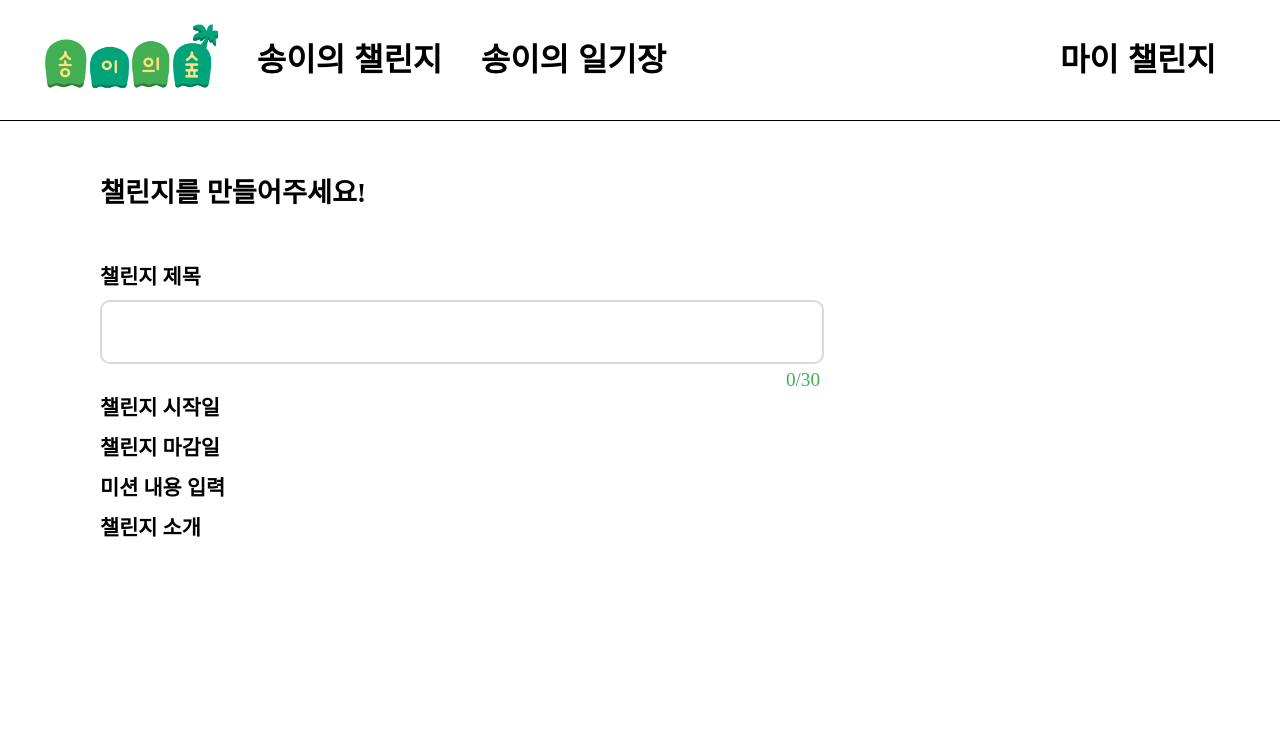
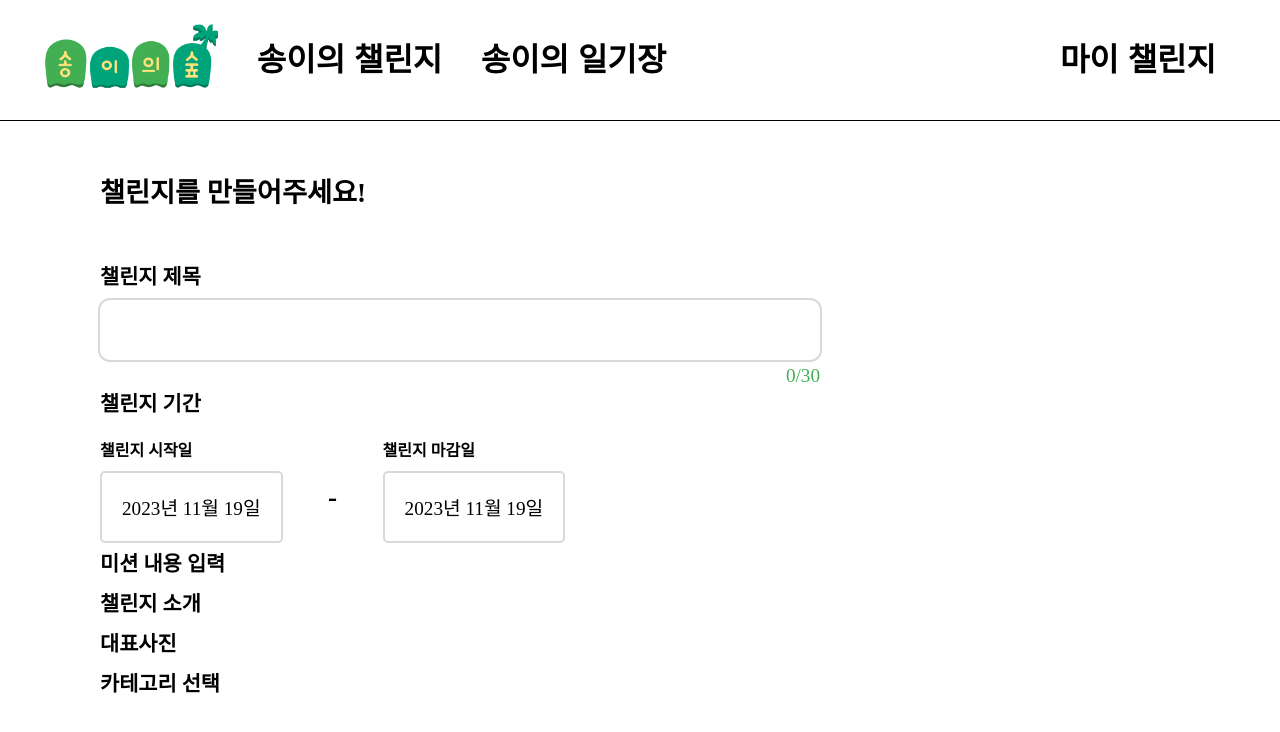
Before and after one commit to Songyee-Challenge/FE, a React (Create React App) app: page /create in a window 1280 px wide. Shown: the top 732 px of the page. Built offline with nearby package versions, Linux system fonts and the light colour scheme; a web font is replaced by a local one.

Commit message:
[feat] createpage 챌린지 기간 설정 구현

```diff
--- /dev/null
+++ b/src/components/DatePicker.jsx
@@ -0,0 +1,29 @@
+import { forwardRef } from "react";
+import DatePicker from "react-datepicker";
+import "react-datepicker/dist/react-datepicker.css";
+import "../style/DatePicker.css";
+import { ko } from 'date-fns/esm/locale';
+
+const CustomDatePicker = (props) => {
+  const CustomInput = forwardRef((props, ref) => (
+    <button className="datepicker-input" onClick={props.onClick} ref={ref}>
+      {props.value}
+    </button>
+  ));
+
+  return (
+    <div>
+      <DatePicker
+        selected={props.selectedDate}
+        onChange={props.setSelectedDate}
+        customInput={<CustomInput />}
+        showPopperArrow={false}
+        locale={ko}
+        dateFormat="yyyy년 MM월 dd일"
+        minDate={props.minDate}
+      />
+    </div>
+  );
+};
+
+export default CustomDatePicker;
--- a/src/pages/CreatePage.jsx
+++ b/src/pages/CreatePage.jsx
@@ -1,9 +1,10 @@
 import React, { useState } from 'react';
 import styled from 'styled-components';
-import Select from "react-select";
+import CustomDatePicker from '../components/DatePicker';
 
 const Wrapper = styled.div`
     padding: 50px 100px;
+    font-family: 'Pretendard';
 `
 const Title = styled.div`
     font-family: 'Pretendard';
@@ -21,7 +22,8 @@ const TitleInput = styled.input`
     width: 700px;
     height: 50px;
     border-radius: 10px;
-    border: 2px solid #D9D9D9;
+    outline: 2px solid #D9D9D9;
+    border: none;
     background: #FFF;
     font-family: 'Pretendard';
     font-size: 1.5rem;
@@ -39,11 +41,29 @@ const InputCount = styled.div`
     margin-top: 5px;
     color: #42AF53;
 `
+const SubTxt = styled.div`
+    font-size: 1rem;
+    font-weight: 600;
+    margin-top: 10px;
+    margin-bottom: 10px;
+`
+const Wave = styled.div`
+    margin-top: 20px;
+    width: 100px;
+    height: 100px;
+    line-height: 50px;
+    display: flex;
+    align-items: center;
+    justify-content: center;
+    font-size: 1.7rem;
+    font-weight: 600;
+`
 
 const CreatePage = () => {
     const [title, setTitle] = useState("");
     const [inputcount, setInputCount] = useState(0);
-    const [startYear, setStartYear] = useState("");
+    const [startDate, setStartDate] = useState(new Date());
+    const [endDate, setEndDate] = useState(new Date());
 
     const handleTitle = (e) => {
         setTitle(e.target.value);
@@ -68,11 +88,30 @@ const CreatePage = () => {
                 maxLength='30'/>
             <InputCount>{inputcount}/30</InputCount>
             </div>
-            <Txt>챌린지 시작일</Txt>
-
-            <Txt>챌린지 마감일</Txt>
+            <Txt>챌린지 기간</Txt>
+            <div style={{display:"flex"}}>
+            <div>
+            <SubTxt>챌린지 시작일</SubTxt>
+            <CustomDatePicker
+                selectedDate={startDate}
+                setSelectedDate={setStartDate}
+                minDate={new Date()}
+            />
+            </div>
+            <Wave>-</Wave>
+            <div>
+            <SubTxt>챌린지 마감일</SubTxt>
+            <CustomDatePicker
+                selectedDate={endDate}
+                setSelectedDate={setEndDate}
+                minDate={startDate}
+            />
+            </div>
+            </div>
             <Txt>미션 내용 입력</Txt>
             <Txt>챌린지 소개</Txt>
+            <Txt>대표사진</Txt>
+            <Txt>카테고리 선택</Txt>
         </Wrapper>
     );
 };
--- /dev/null
+++ b/src/style/DatePicker.css
@@ -0,0 +1,40 @@
+.datepicker-input {
+    font-family: 'Pretendard';
+    font-weight: 500;
+    padding: 20px;
+    background-color: white;
+    border-radius: 5px;
+    border: 2px solid #D9D9D9;
+    cursor: pointer;
+    font-size: 1.2rem;
+}
+.datepicker-input:hover {
+    font-family: 'Pretendard';
+    font-weight: 500;
+    padding: 20px;
+    background-color: black;
+    border-radius: 5px;
+    border: 2px solid gray;
+    color: white;
+    cursor: pointer;
+    font-size: 1.2rem;
+}
+.react-datepicker__header {
+    background-color: black;
+}
+.react-datepicker__current-month {
+    color: white;
+    font-family: 'Pretendard';
+    font-weight: 700;
+}
+.react-datepicker__day-name {
+    color: white;
+    font-family: 'Pretendard';
+}
+.react-datepicker__day:hover {
+    background-color: black;
+    color: white;
+}
+.react-datepicker__day--selected {
+    background-color: #42AF53E5;
+}
```
